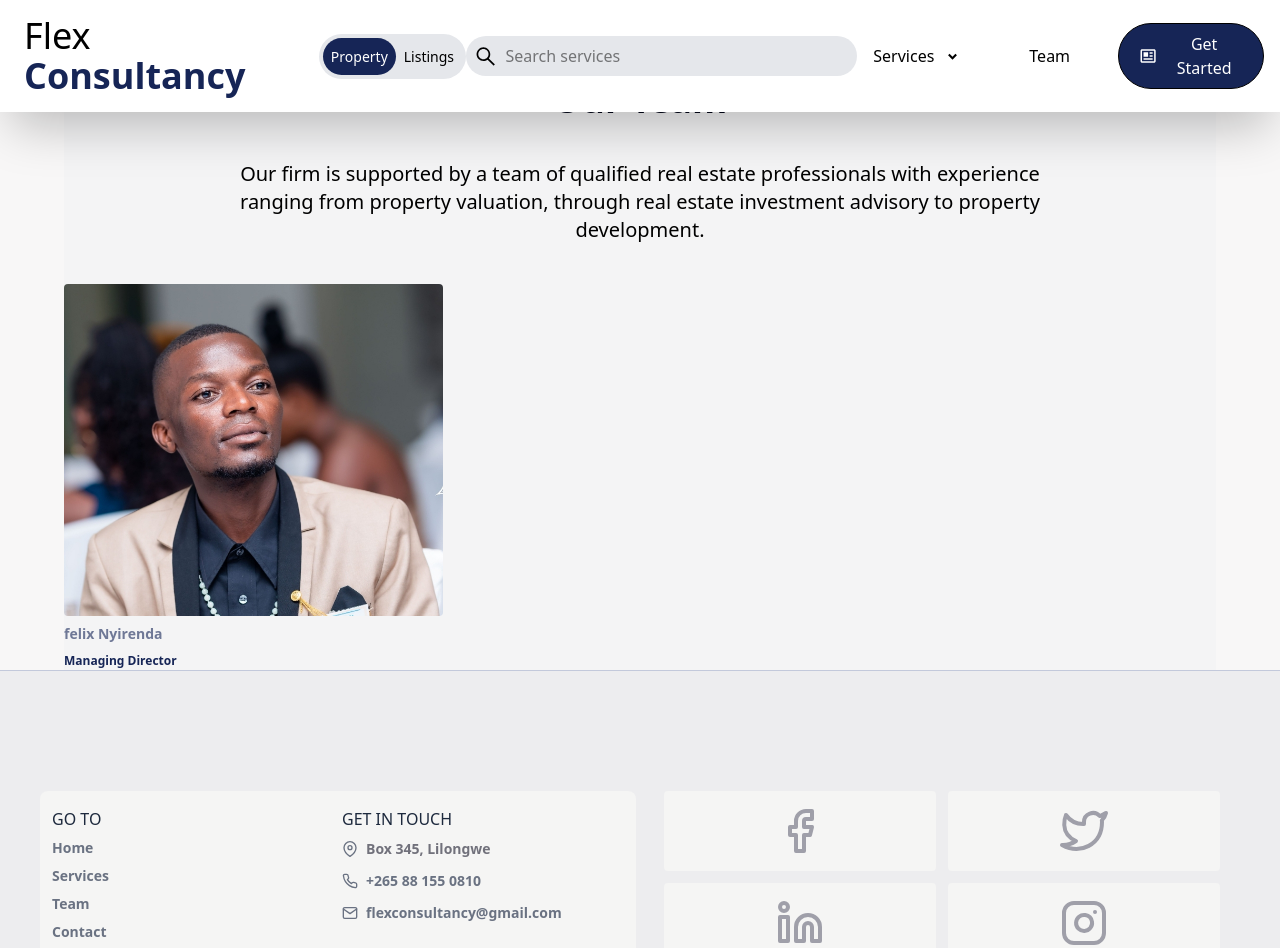
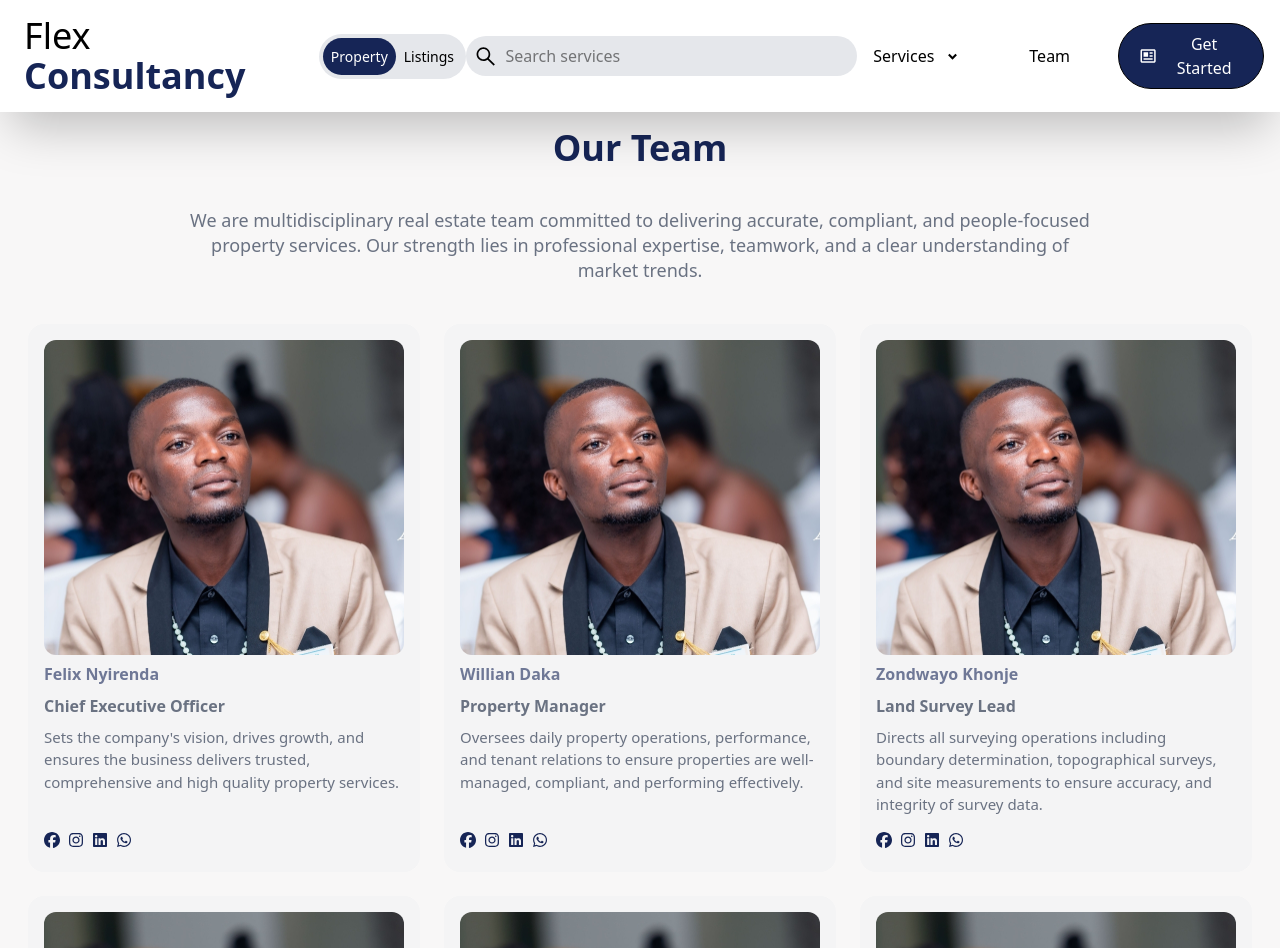
Before and after one commit to Ishmael-smart-Kaunda/Flex-Designs-Project, a React (Vite) app: page /team in a window 1280 px wide. Shown: the top 948 px of the page. Built offline with nearby package versions, Linux system fonts and the light colour scheme.

Commit message:
made several changes on navbar, contact, team, and other components

```diff
--- /dev/null
+++ b/src/components/team component/CTA.jsx
@@ -0,0 +1,16 @@
+
+
+export default function CTA(){
+    return (
+             <section className="max-w-[1500px] m-auto p-7 pb-0">
+                <div className="flex flex-col md:flex-row gap-4 md:w-3/4 m-auto border border-blue-900/20 rounded-2xl p-5">
+                    <p className="text-gray-500 text-[16px] lg:text-[18px]">
+                        From decision to long-term outcomes, our team provides clear guidance, technical insight, and
+                        professional support to help you navigate property investiment journey with confidence.
+                    </p>
+                    <a href="/contact" className="bg-blue-950 font-bold text-white text-center rounded-md w-full md:w-1/2 py-4 my-auto hover:bg-blue-950/95">Talk to Us</a>
+                </div>
+
+             </section>
+    )
+}
--- a/src/components/team component/Team.jsx
+++ b/src/components/team component/Team.jsx
@@ -5,26 +5,28 @@ import { FaFacebook, FaTwitter, FaLinkedin } from "react-icons/fa"
 
 import teamData from "../../data/teamData"
 import Member from "./member"
+import CTA from "./CTA"
 export default function TeamTeeds(){
     const members=teamData.map(member=>{
                     return(<Member key={member.id} data={member}/>)
                     })
     return (
-             <section className="max-w-6xl m-auto bg-zinc-100 mt-20">
-                <h1 className="text-4xl font-bold text-center text-slate-950">Our Team</h1>
-                <div className="w-full md:w-3/4 m-auto  text-center text-xl font-normal my-10">
+             <section className="max-w-[1500px] m-auto p-7 mt-12  lg:mt-25">
+                <h1 className="text-4xl font-bold text-center text-blue-950">Our Team</h1>
+                <div className="w-full md:w-3/4 m-auto  text-center text-xl text-[18px] my-10">
 
-                    <p className="w-full ">
-                      Our firm is supported by a team of qualified real estate professionals with experience
-                      ranging from property valuation, through real estate investment advisory to property development.
+                    <p className="w-full text-gray-500">
+                     We are multidisciplinary real estate team committed to delivering accurate, compliant, and people-focused
+                     property services. Our strength lies in professional expertise, teamwork, and a clear understanding of market
+                     trends.
                     </p>
                 </div>
 
                 <div
-                className="grid grid-cols-1 md:grid-cols-3 gap-2 w-full m-auto">
+                className="grid grid-cols-1 md:grid-cols-2 xl:grid-cols-3 gap-6">
                      {members}
                 </div>
-
+                <CTA/>
              </section>
     )
 }
--- a/src/components/team component/member.jsx
+++ b/src/components/team component/member.jsx
@@ -1,19 +1,20 @@
 
-import { FaFacebook, FaLinkedin, FaInstagram, FaTiktok } from "react-icons/fa6"
+import { FaFacebook, FaLinkedin, FaInstagram, FaTiktok, FaWhatsapp } from "react-icons/fa6"
 export default function Member({data}){
                return(
-                        <article className="flex flex-col gap-2 ">
-                            <img src={data.Img} className="  rounded-sm " alt="Felix Nyirenda"/>
+                        <article className="flex flex-col gap-2 bg-zinc-100 rounded-2xl p-4 text-gray-500 ">
+                            <img src={data.Img} className=" rounded-xl " alt="Felix Nyirenda"/>
 
 
-                                <h4 className="font-bold text-sm text-blue-950/60">{data.name}</h4>
-                                <p className="text-blue-950 text-[12px] font-semibold">{data.role}</p>
-                               { /*<span className="flex flex-row items-center w-fit gap-2 mt-2">
-                                 <a href={data.facebook.link} ><FaFacebook className="text-slate-900 size-3"/></a>
-                                 <a href={data.tiktok.link} ><FaTiktok className="text-slate-900 size-3"/></a>
-                                 <a href={data.instagram.link} ><FaInstagram className="text-slate-900 size-3"/></a>
-                                 <a href={data.linkedin.link} ><FaLinkedin className="text-slate-900 size-3"/></a>
-                                 </span>*/}
+                                <h4 className="font-bold text-sm text-blue-950/60 text-[16px]">{data.name}</h4>
+                                <p className="font-semibold ">{data.title}</p>
+                                <p className=" text-[15px]">{data.description}</p>
+                               <div className="inline-flex gap-2 mt-auto py-2">
+                                 <a href={data.facebook.link} ><FaFacebook className="text-blue-950 size-4"/></a>
+                                 <a href={data.instagram.link} ><FaInstagram className="text-blue-950 size-4"/></a>
+                                 <a href={data.linkedin.link} ><FaLinkedin className="text-blue-950 size-4"/></a>
+                                 <a href={data.whatsapp.link} ><FaWhatsapp className="text-blue-950 size-4 ml-auto"/></a>
+                               </div>
 
                         </article>
                )
--- a/src/data/ServicesData.js
+++ b/src/data/ServicesData.js
@@ -34,7 +34,7 @@ export default[
             {
                 id:4,
                 Img:appraisal,
-                title:'property appraisal',
+                title:'investiment appraisal',
                 description:`Indipendent investiment appraisals grounded in market analysis, financial modelling, and professional
                              standards to support informed real estate decisions.`
             },
--- a/src/data/teamData.js
+++ b/src/data/teamData.js
@@ -9,8 +9,10 @@ export default [
                 {
                     id:0,
                     Img:felix,
-                    name:"felix Nyirenda",
-                    role:"Managing Director",
+                    name:"Felix Nyirenda",
+                    title:"Chief Executive Officer",
+                    description:`Sets the company's vision, drives growth, and ensures the business delivers trusted,
+                                 comprehensive and high quality property services.`,
                     facebook: {
                              link:'to facebook',
                             },
@@ -20,8 +22,112 @@ export default [
                     linkedin: {
                              link:'to facebook',
                             },
-                    tiktok: {
+                   whatsapp: {
+                             link:'to WhatsApp',
+                            },
+                },
+
+                {
+                    id:1,
+                    Img:felix,
+                    name:"Willian Daka",
+                    title:"Property Manager",
+                    description:`Oversees daily property operations, performance, and tenant relations to ensure properties
+                                 are well-managed, compliant, and performing effectively.`,
+                    facebook: {
                              link:'to facebook',
+                            },
+                    instagram: {
+                             link:'to facebook',
+                            },
+                    linkedin: {
+                             link:'to facebook',
+                            },
+                    whatsapp: {
+                             link:'to WhatsApp',
+                            },
+                },
+
+                {
+                    id:2,
+                    Img:felix,
+                    name:"Zondwayo Khonje",
+                    title:"Land Survey Lead",
+                    description:`Directs all surveying operations including boundary determination, topographical surveys, and site measurements
+                                to ensure accuracy, and integrity of survey data.`,
+                    facebook: {
+                             link:'to facebook',
+                            },
+                    instagram: {
+                             link:'to instaram',
+                            },
+                    linkedin: {
+                             link:'to lindedIn',
+                            },
+                    whatsapp: {
+                             link:'to WhatsApp',
+                            },
+                },
+                  {
+                    id:3,
+                    Img:felix,
+                    name:"Felix Nyirenda",
+                    title:"Chief Executive Officer",
+                    description:`Sets the company's vision, drives growth, and ensures the business delivers trusted,
+                                 comprehensive and high quality property services.`,
+                    facebook: {
+                             link:'to facebook',
+                            },
+                    instagram: {
+                             link:'to facebook',
+                            },
+                    linkedin: {
+                             link:'to facebook',
+                            },
+                   whatsapp: {
+                             link:'to WhatsApp',
+                            },
+                },
+
+                {
+                    id:4,
+                    Img:felix,
+                    name:"Willian Daka",
+                    title:"Property Manager",
+                    description:`Oversees daily property operations, performance, and tenant relations to ensure properties
+                                 are well-managed, compliant, and performing effectively.`,
+                    facebook: {
+                             link:'to facebook',
+                            },
+                    instagram: {
+                             link:'to facebook',
+                            },
+                    linkedin: {
+                             link:'to facebook',
+                            },
+                    whatsapp: {
+                             link:'to WhatsApp',
+                            },
+                },
+
+                {
+                    id:5,
+                    Img:felix,
+                    name:"Zondwayo Khonje",
+                    title:"Land Survey Lead",
+                    description:`Directs all surveying operations including boundary determination, topographical surveys, and site measurements
+                                to ensure accuracy, and integrity of survey data.`,
+                    facebook: {
+                             link:'to facebook',
+                            },
+                    instagram: {
+                             link:'to instaram',
+                            },
+                    linkedin: {
+                             link:'to lindedIn',
+                            },
+                    whatsapp: {
+                             link:'to WhatsApp',
                             },
                 },
 
```
Also changed, not shown: src/components/contact components/contact.jsx (+8 -7 lines), src/components/contact components/form.jsx (+17 -5 lines), src/components/home components/Navbar.jsx (+32 -12 lines).
